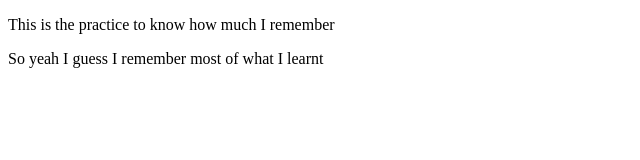
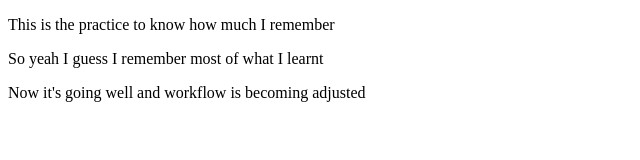
Before and after one commit to dveku/practise-revision, a plain HTML site: page index.html in a window 1280 px wide. Shown: the whole page, without its empty margins (0-640 px from the left). Drawn offline with Linux system fonts and the light colour scheme.

Commit message:
final update

```diff
--- a/index.html
+++ b/index.html
@@ -11,7 +11,7 @@
 <body>
     <p>This is the practice to know how much I remember</p>
     <p>So yeah I guess I remember most of what I learnt </p>
-
+    <p> Now it's going well and workflow is becoming adjusted</p>
 </body>
 
 </html>
```
